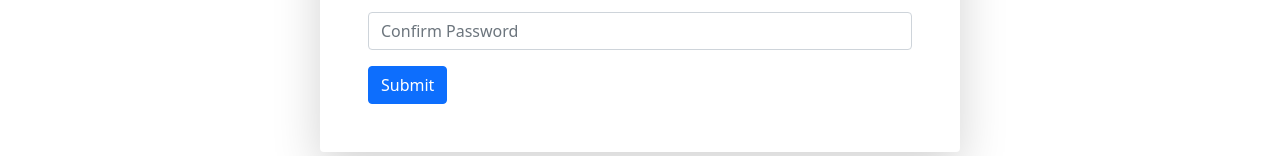
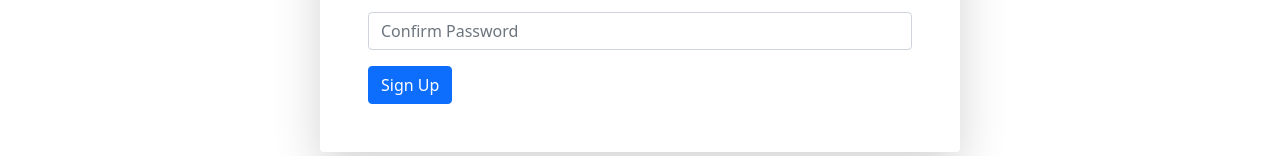
Before and after one commit to fatamatuzjaharasamiha/photographer-service-website, a React (Create React App) app: page /signup in a window 1280 px wide. Shown: the part 362-518 px from the top of the page. Built offline with nearby package versions, Linux system fonts and the light colour scheme.

Commit message:
update sign up

```diff
--- a/src/Pages/Login/SignIn/SignIn.js
+++ b/src/Pages/Login/SignIn/SignIn.js
@@ -34,6 +34,7 @@ const SignIn = () => {
                     Submit
                 </Button>
             </Form>
+
         </div>
     );
 };
--- a/src/Pages/Login/Signup/Signup.js
+++ b/src/Pages/Login/Signup/Signup.js
@@ -11,7 +11,10 @@ const Signup = () => {
     const [password, setPassword] = useState('')
     const [confirmPass, setConfirmPass] = useState('')
     const [error, setError] = useState('')
-    const [createUserWithEmailAndPassword, user] = useCreateUserWithEmailAndPassword(auth);
+
+    const [createUserWithEmailAndPassword, user, loading] = useCreateUserWithEmailAndPassword(auth);
+    console.log(user)
+
     const handleEmail = (event) => {
         const emailRegex = /\S+@\S+\.\S+/;
         const validEmail = emailRegex.test(event.target.value)
@@ -32,6 +35,7 @@ const Signup = () => {
     const handleConfirmPass = event => {
         setConfirmPass(event.target.value)
     }
+
     const handleCreateUser = (event) => {
         event.preventDefault();
         if (password !== confirmPass) {
@@ -39,8 +43,9 @@ const Signup = () => {
             return;
         }
         createUserWithEmailAndPassword(email, password);
+        setError('');
+    }
 
-    }
 
     return (
         <div>
@@ -65,9 +70,12 @@ const Signup = () => {
                     <Form.Control onBlur={handleConfirmPass} type="password" placeholder="Confirm Password" required />
 
                 </Form.Group>
-                <h6>{error}</h6>
+                <p>{error}</p>
+                {
+                    loading && <h6 className='text-center'>loading....</h6>
+                }
                 <Button variant="primary" type="submit">
-                    Submit
+                    Sign Up
                 </Button>
             </Form>
         </div>
```
Also changed, not shown: src/Pages/Login/GoogleLogin/GoogleLogin.js (added).
